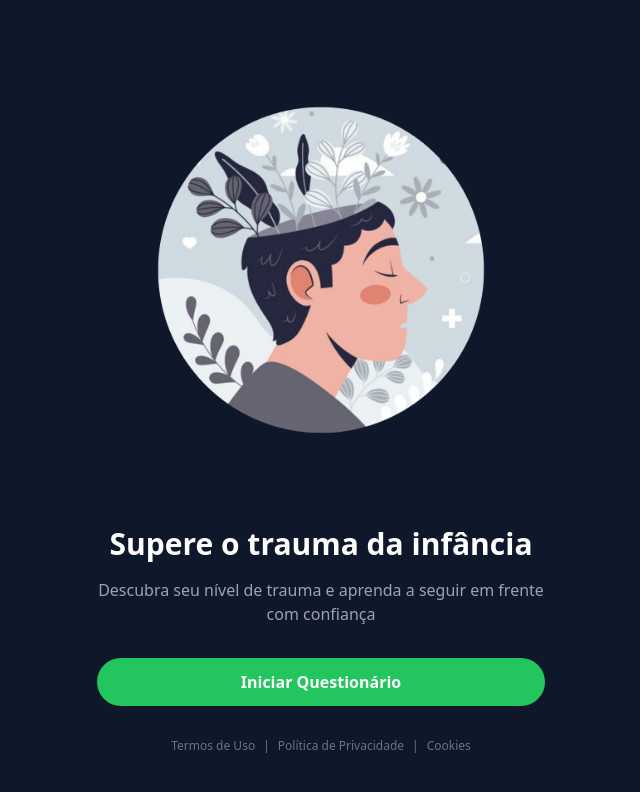
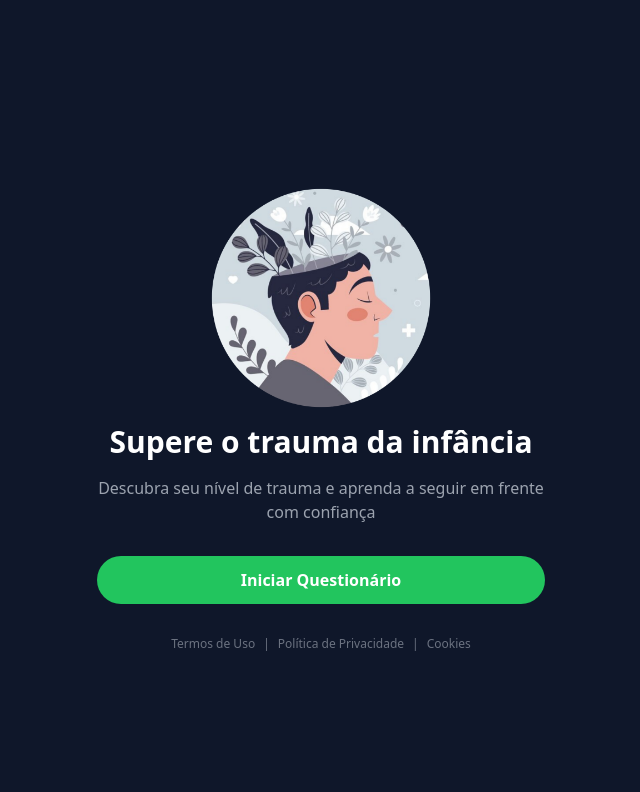
Before and after one commit to ebagabee/Quiz-React, a React (Vite) app: page / in a window 1280 px wide. Shown: the top 792 px of the page, without its empty margins (319-959 px from the left). Built offline with nearby package versions, Linux system fonts and the light colour scheme.

Commit message:
att image

```diff
--- a/src/components/StartScreen.jsx
+++ b/src/components/StartScreen.jsx
@@ -1,10 +1,10 @@
 import React from 'react';
 
 const StartScreen = ({ startQuiz }) => (
-    <main className="w-full max-w-md text-center">
-        <div className="mb-8">
-            <img src="start.png" alt="" />
-        </div>
+    <main className="w-full max-w-md text-center flex flex-col items-center">
+
+        <img src="start.png" alt="" className='w-[300px] -mb-6' />
+
 
         <h1 className="text-3xl font-bold mb-4">
             Supere o trauma da infância
```
